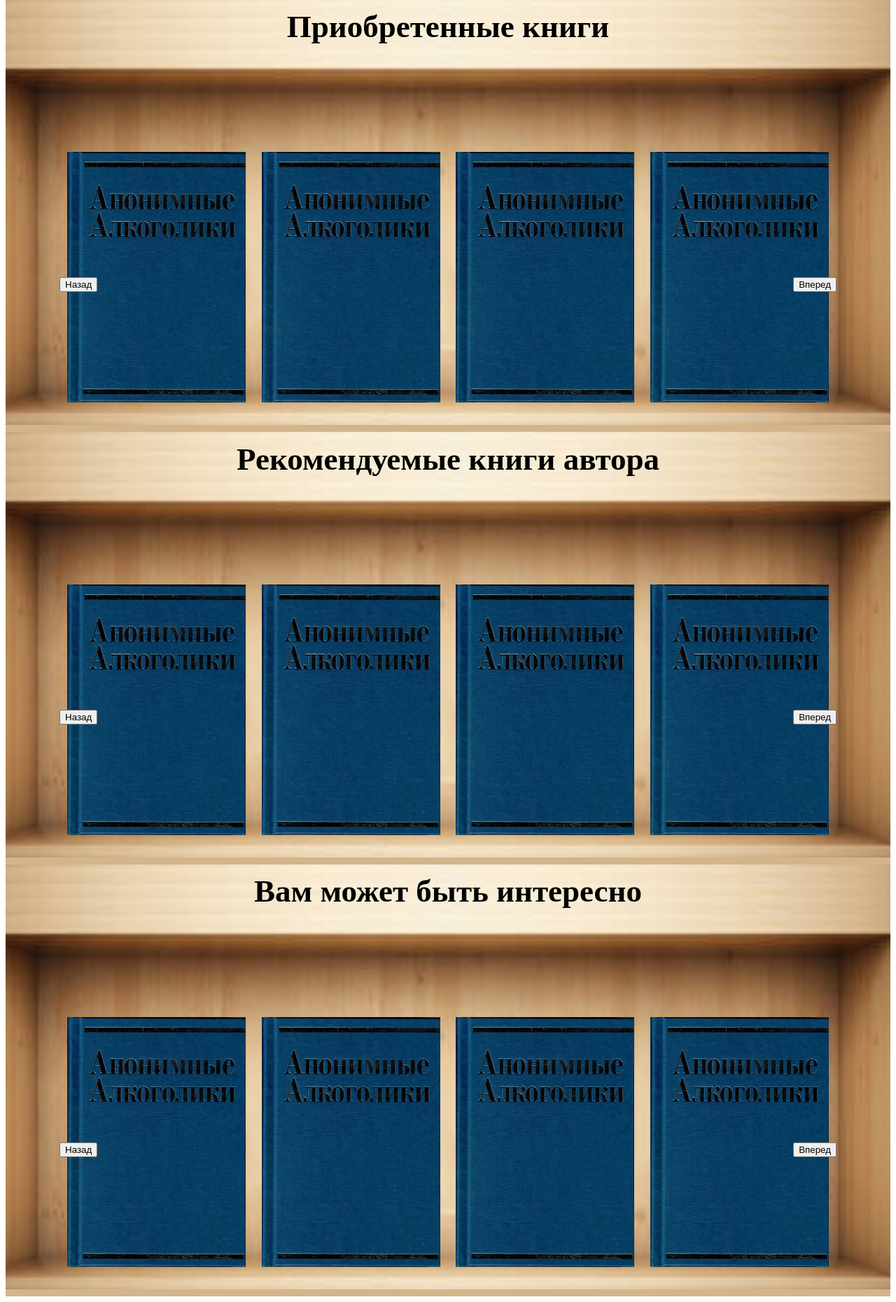
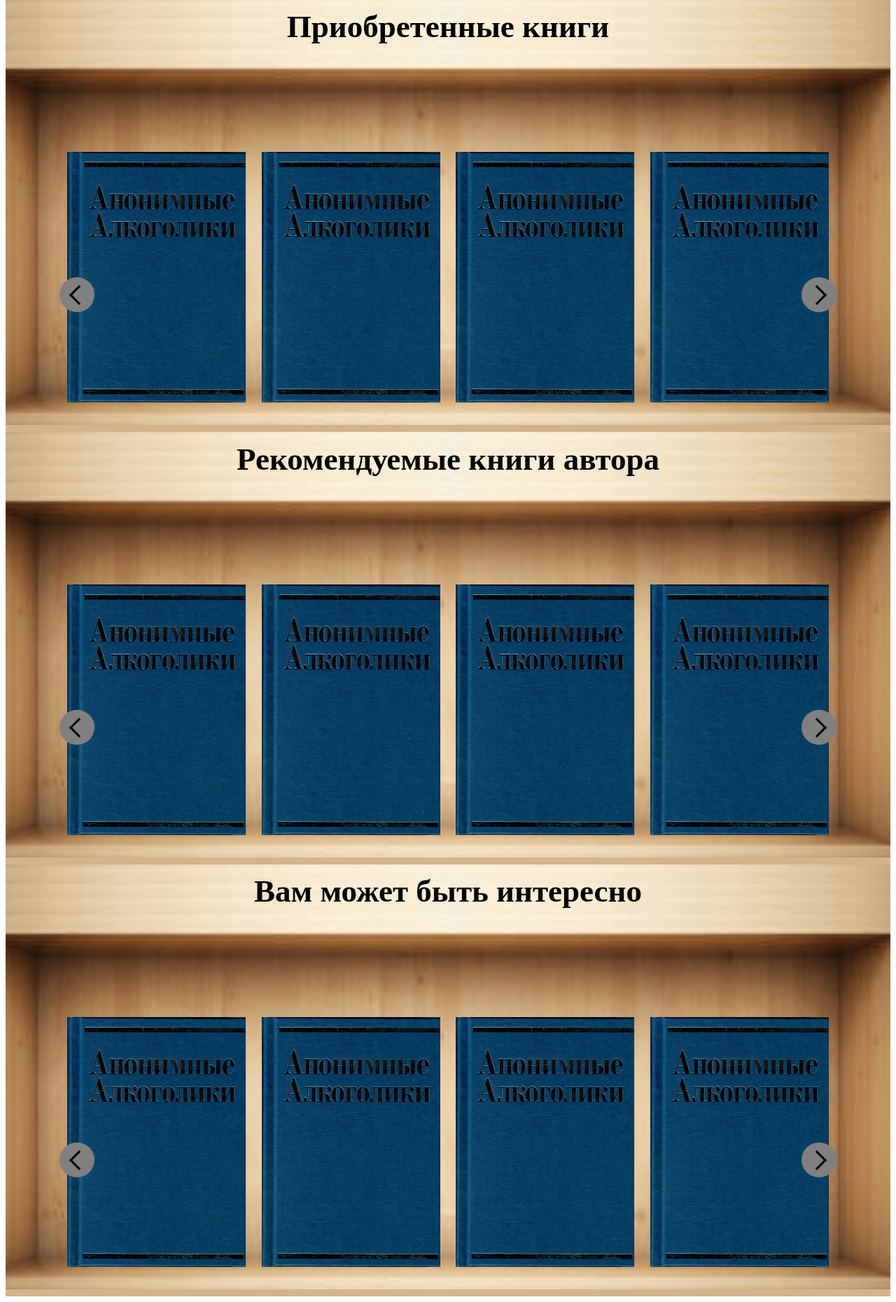
Before and after one commit to Ann0808/booksite, a PHP site: page / in a window 1280 px wide. Shown: the part 19-1879 px from the top of the page at 70% size. Run offline with PHP 8.4, Linux system fonts and the light colour scheme.

Commit message:
prev and next buttons

```diff
--- a/carousel-inner.php
+++ b/carousel-inner.php
@@ -20,7 +20,7 @@
 </div> -->
 
 
-  <button class="prev">Назад</button><button class="next">Вперед</button>
+  <button class="arrow prev">Назад</button><button class="arrow next">Вперед</button>
        <div class="carousel__item">  <img src="/img/book.jpg" alt="slide 1"></div>
        <div class="carousel__item">  <img src="/img/book.jpg" alt="slide 1"></div>
        <div class="carousel__item">  <img src="/img/book.jpg" alt="slide 1"></div>
--- a/css/style.css
+++ b/css/style.css
@@ -77,11 +77,51 @@
 }
 .next,
 .prev {
+  font-size: 0;
   position: absolute;
   top: 50%;
+  margin-top: -25px;
+  padding: 0;
+  margin: 0;
+  background: grey;
+  border-radius: 50px;
+  width: 50px;
+  height: 50px;
+  border: none;
 }
 .next {
   right: 0;
+}
+.next:before,
+.next:after,
+.prev:before,
+.prev:after {
+  content: "";
+  position: absolute;
+  left: 18px;
+  height: 3px;
+  width: 20px;
+  background: #000;
+}
+.prev:before,
+.prev:after {
+  left: 12px;
+}
+.next:before {
+  top: 18px;
+  transform: rotate(45deg);
+}
+.next:after {
+  top: 30px;
+  transform: rotate(-45deg);
+}
+.prev:after {
+  top: 18px;
+  transform: rotate(135deg);
+}
+.prev:before {
+  top: 30px;
+  transform: rotate(-135deg);
 }
 .carousel__item img {
   max-width: 100%;
```
Also changed, not shown: less/blocks/carousel.less (+49 -1 lines).
